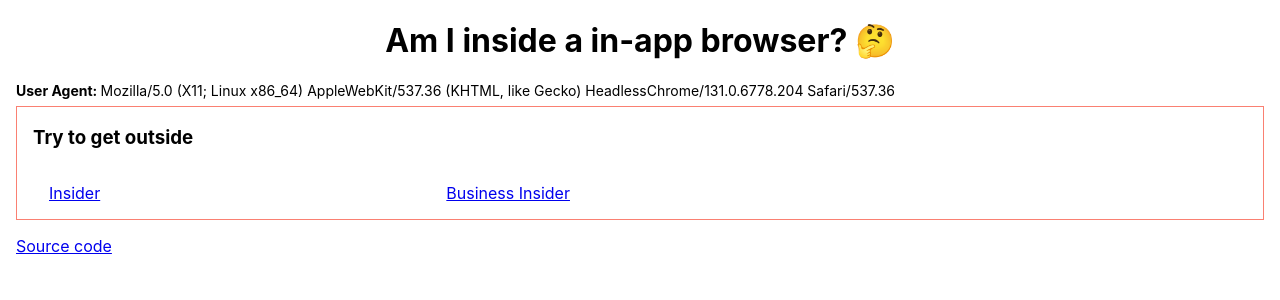
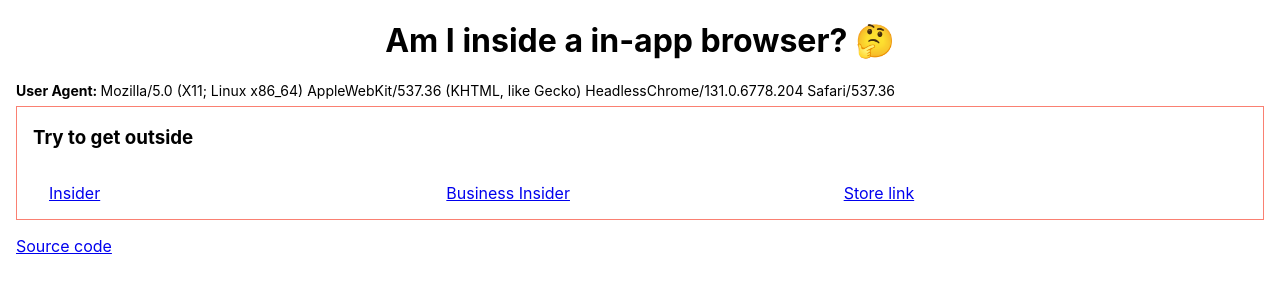
Before and after one commit to luizcieslak/am-i-inapp-browser, a React (Vite) app: page / in a window 1280 px wide. Shown: the top 300 px of the page. Built offline with nearby package versions, Linux system fonts and the light colour scheme; no server answers.

Commit message:
add store link

```diff
--- a/src/App.jsx
+++ b/src/App.jsx
@@ -144,6 +144,12 @@ function App() {
 					>
 						Business Insider
 					</a>
+					<a
+						href={`http://onelink.to/a63mjx`}
+						target='_system'
+					>
+						Store link
+					</a>
 				</div>
 			</section>
 			<a href='https://github.com/luizcieslak/am-i-inapp-browser' target='_blank' rel='noopener noreferrer'>
```
